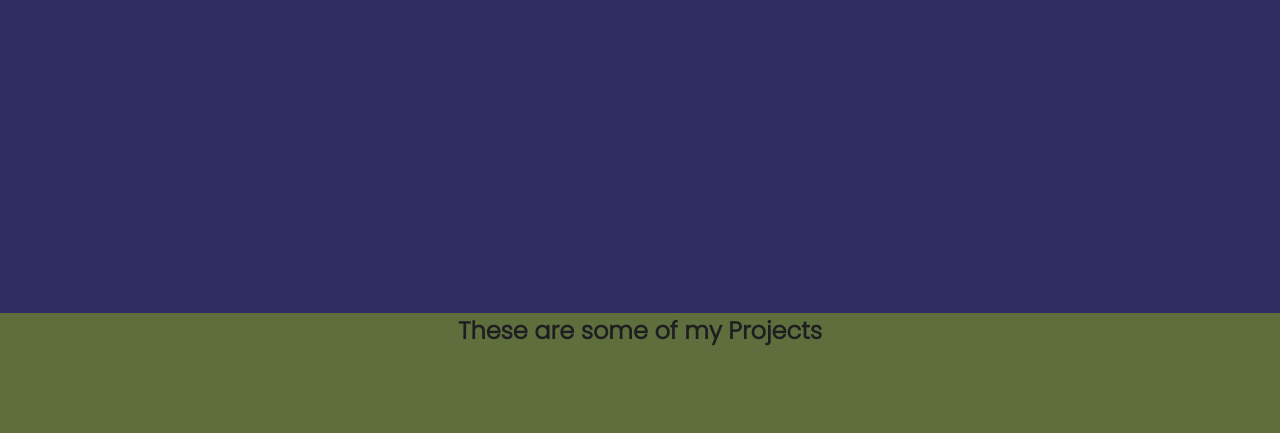
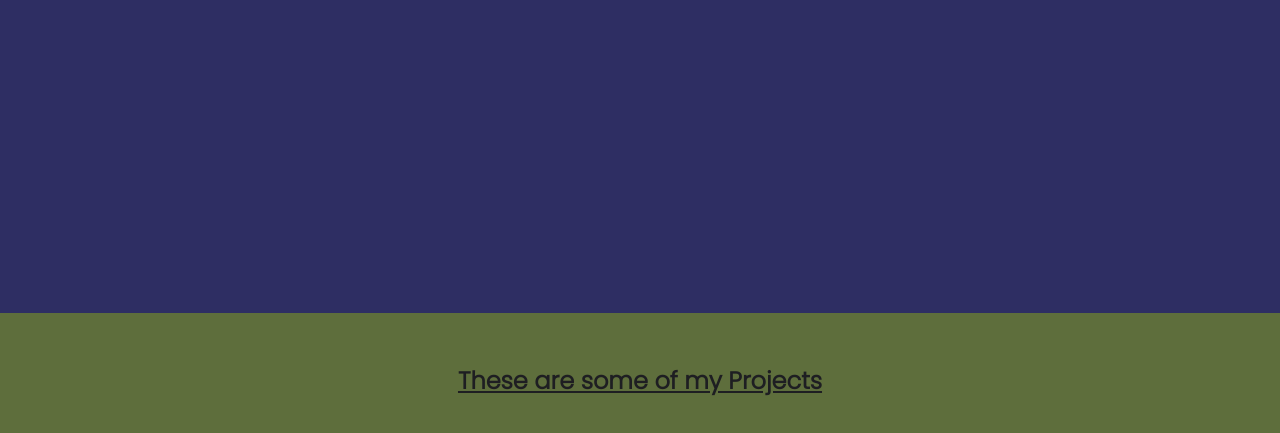
Before and after one commit to Ghazi-360/FCC-Portfolio, a plain HTML site: page Index.html in a window 1280 px wide. Shown: the part 487-920 px from the top of the page. Drawn offline with Linux system fonts and the light colour scheme.

Commit message:
New Changes

```diff
--- a/Style.css
+++ b/Style.css
@@ -91,6 +91,8 @@ body {
     text-align: center;
 }
 
-#Projects h2 {
+#projects h2 {
+    margin: 0 auto;
     padding-top: 50px;
+    text-decoration: underline;
 }
```
